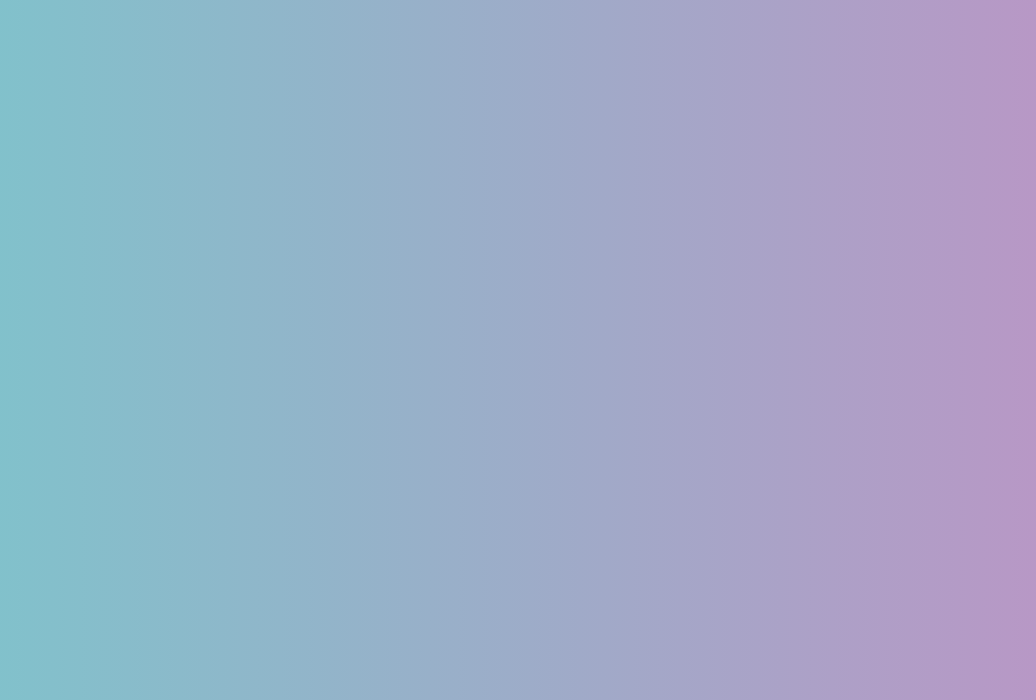
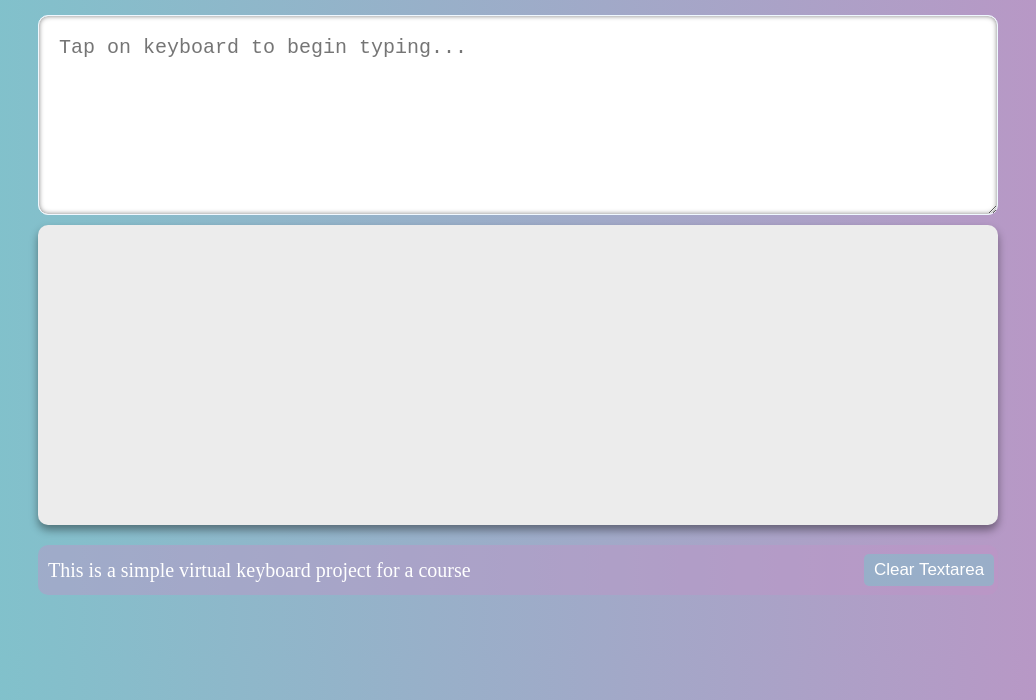
Before and after one commit to yekasha/virtual-keyboard, a website built with webpack: page index.html in a window 1280 px wide. Shown: the part 100-800 px from the top of the page, without its empty margins (122-1158 px from the left). Built offline with nearby package versions, Linux system fonts and the light colour scheme.

Commit message:
feat: renders core dom elements

```diff
--- a/index.html
+++ b/index.html
@@ -16,7 +16,6 @@
     <meta name="apple-mobile-web-app-status-bar-style" content="default">
     <link href="https://fonts.googleapis.com/css?family=Roboto:100,300,400,500,700" rel="stylesheet">
 </head>
-<body>
+    <body id="root">
     </body>
-
 </html>
--- a/src/app/resources/Keyboard.js
+++ b/src/app/resources/Keyboard.js
@@ -2,8 +2,50 @@ export default class Keyboard {
   constructor(layout, language) {
     this.layout = layout;
     this.language = language;
+
+    this.keyboard = null;
+    this.textarea = null;
   }
   render() {
     console.log('Keyboard', this.layout, this.language);
+    this.renderElements();
   }
+
+  renderElements() {
+    // TODO: add language choice select menu and an os toggle
+
+      const mainContainer = document.createElement('div');
+      mainContainer.setAttribute('class', 'container');
+
+      this.textarea = document.createElement('textarea');
+      this.textarea.setAttribute('class', 'textarea use-keyboard');
+      this.textarea.placeholder = 'Tap on keyboard to begin typing...';
+      this.textarea.autofocus = true;
+
+      this.keyboard = document.createElement('div');
+      this.keyboard.setAttribute('class', 'keyboard');
+
+      const resetButton = document.createElement('button');
+      resetButton.setAttribute('class', 'clear-button');
+      resetButton.innerHTML = 'Clear Textarea';
+
+      const title = document.createElement('h1');
+      title.innerHTML = 'virtual keyboard';
+
+      const infoText = document.createElement('div');
+      infoText.classList = 'info';
+      infoText.innerHTML = '<p>This is a simple virtual keyboard project for a course</p>';
+
+      // Add to DOM
+      document.body.append(mainContainer);
+      mainContainer.append(title);
+      mainContainer.append(this.textarea);
+      mainContainer.append(this.keyboard);
+
+      // this.keyboard.append(this.createKeys());
+      // this.keys = this.keyboard.querySelectorAll('.keyboard__key');
+
+      mainContainer.append(infoText);
+      mainContainer.append(resetButton);
+    }
 }
--- /dev/null
+++ b/src/app/utils/index.js
@@ -0,0 +1,3 @@
+import { createElement } from './createElement';
+
+export { createElement };
--- a/src/index.js
+++ b/src/index.js
@@ -7,7 +7,7 @@ import { defaultSettings } from './app/config';
 document.addEventListener("DOMContentLoaded", () => {
   const { language, platofrms } = defaultSettings
   const os = (navigator.platform.includes('Win')) ? platofrms[0] : platofrms[1];
-  console.log(`V-Keyboard is initiated with ${os} layout in ${language.name} language`);
+  console.log(`Keyboard is initiated with ${os} layout in ${language.name} language`);
 
   const layout = keyboardLayout[os.toLowerCase()];
   const keyboard = new Keyboard(layout, language.code);
```
Also changed, not shown: src/app/utils/createElement.js (added, +19 -0 lines), src/app/common/lang/en.lang.json (renamed from src/app/common/layouts/en.layout.json), src/app/common/lang/es.lang.json (renamed from src/app/common/layouts/es.layout.json), src/app/common/lang/ru.lang.json (renamed from src/app/common/layouts/ru.layout.json).
